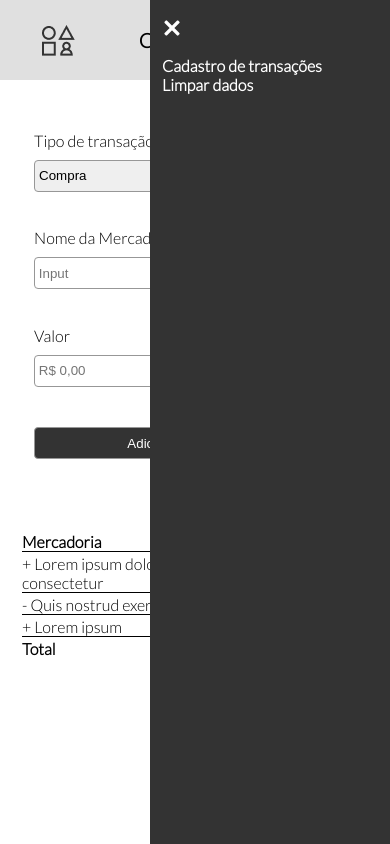
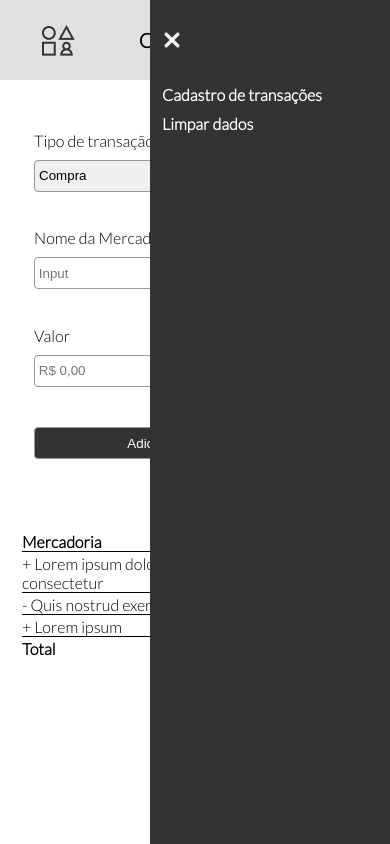
Before and after one commit to alinesantiago/ControleFinanceiro, a plain HTML site: page index.html in a window 390 px wide. Drawn offline with Linux system fonts and the light colour scheme; files whose address does not match are found by name.

Commit message:
respondividade 3.0

```diff
--- a/assets/style.css
+++ b/assets/style.css
@@ -104,7 +104,7 @@ body{
     }
 
     .info.extrato{
-        width: 100% !important
+        width: 100% !
     }
 
     .liner{
@@ -143,8 +143,19 @@ body{
 
         }
 
+        .cadastro{
+            padding-top: 11px;
+        }
+
+        .fechar{
+            padding-top: 12px;
+            padding-bottom: 12px;
+        }
+
         .cadastro, .limpar{
-         padding-left: 12px;;
+        padding-left: 12px;
+        padding-bottom: 5px;
+        padding-top: 5px;
         width: 100%;
         background-color: #333;
         transition:All 1s ease;
@@ -215,7 +226,13 @@ body{
         text-align: justify;
     }
 
+    .cadastro{
+        padding-top: 11px;
+    }
+
     .cadastro, .limpar{
+    padding-bottom: 5px;
+    padding-top: 5px;
     padding-left: 12px;;
     width: 100%;
     background-color: #333;
@@ -228,7 +245,9 @@ body{
 
     .fechar{
         margin:20px;
+        padding-top: 12px;
         padding-right: 82%;
+        padding-bottom: 12px;
 
     }
 
```
